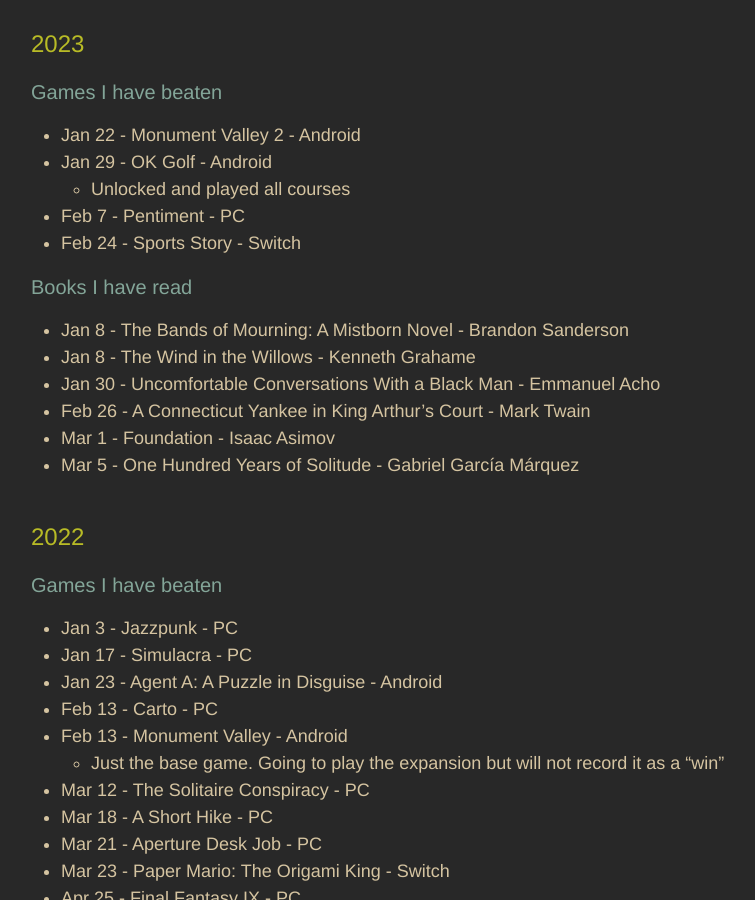
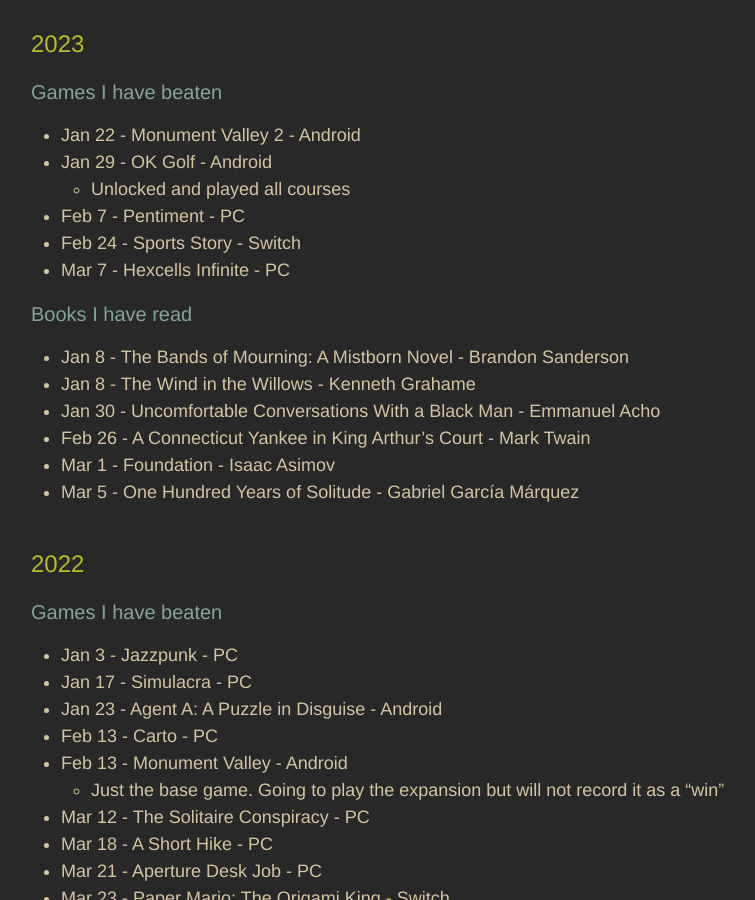
Before and after one commit to adkinsrs/sadkins_site, a Jekyll site: the page built from misc.md, in a window 1280 px wide and 900 px high, scrolled down 518 px. Shown: the whole window, without its empty margins (239-994 px from the left). Built offline with Jekyll 4.4.1, drawn with Linux system fonts in a browser that asks for light colours.

Commit message:
beat a game

```diff
--- a/misc.md
+++ b/misc.md
@@ -26,6 +26,7 @@
   * Unlocked and played all courses
 * Feb 7 - Pentiment - PC
 * Feb 24 - Sports Story - Switch
+* Mar 7 - Hexcells Infinite - PC
 
 ### Books I have read
 
```
